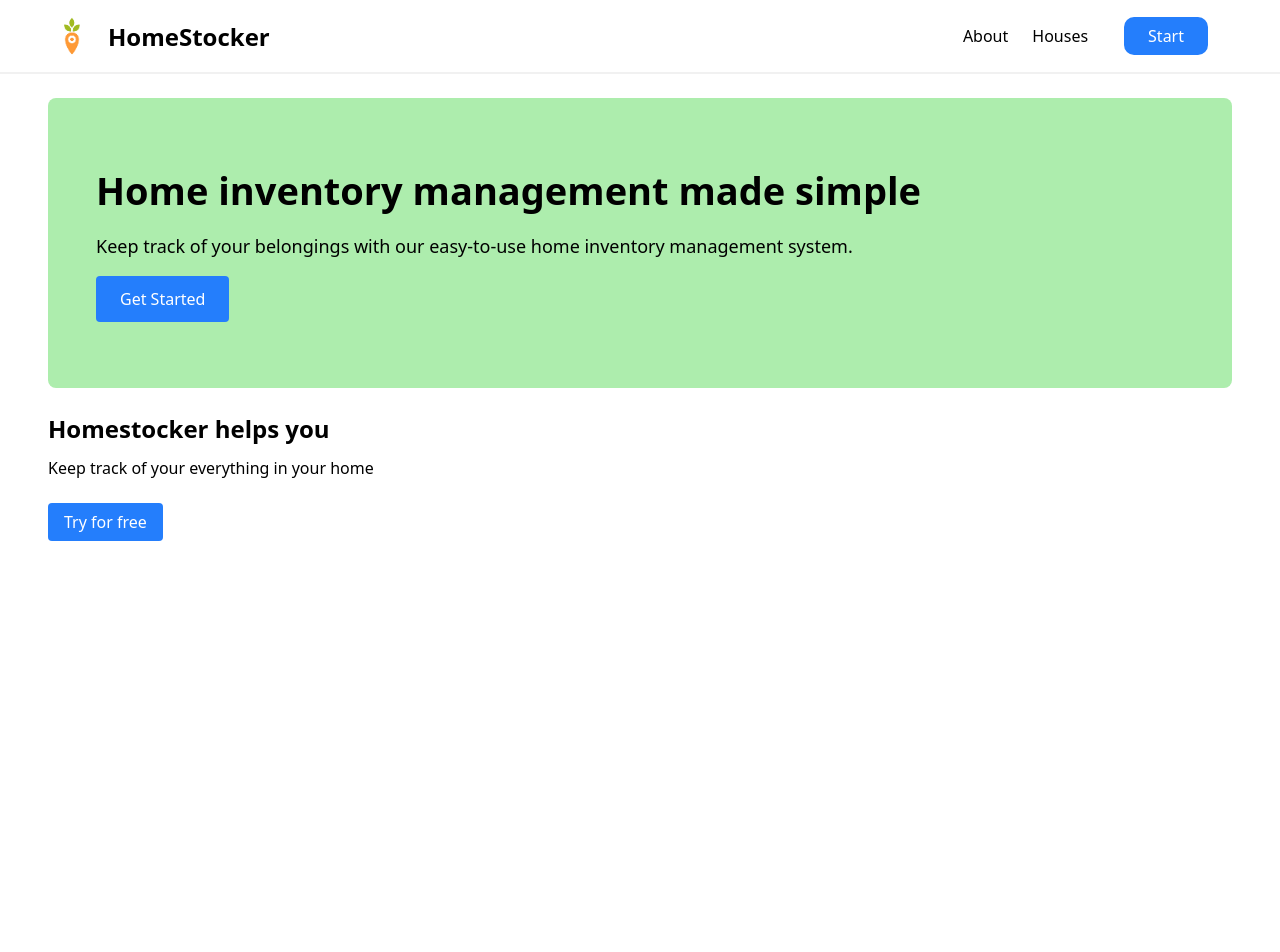
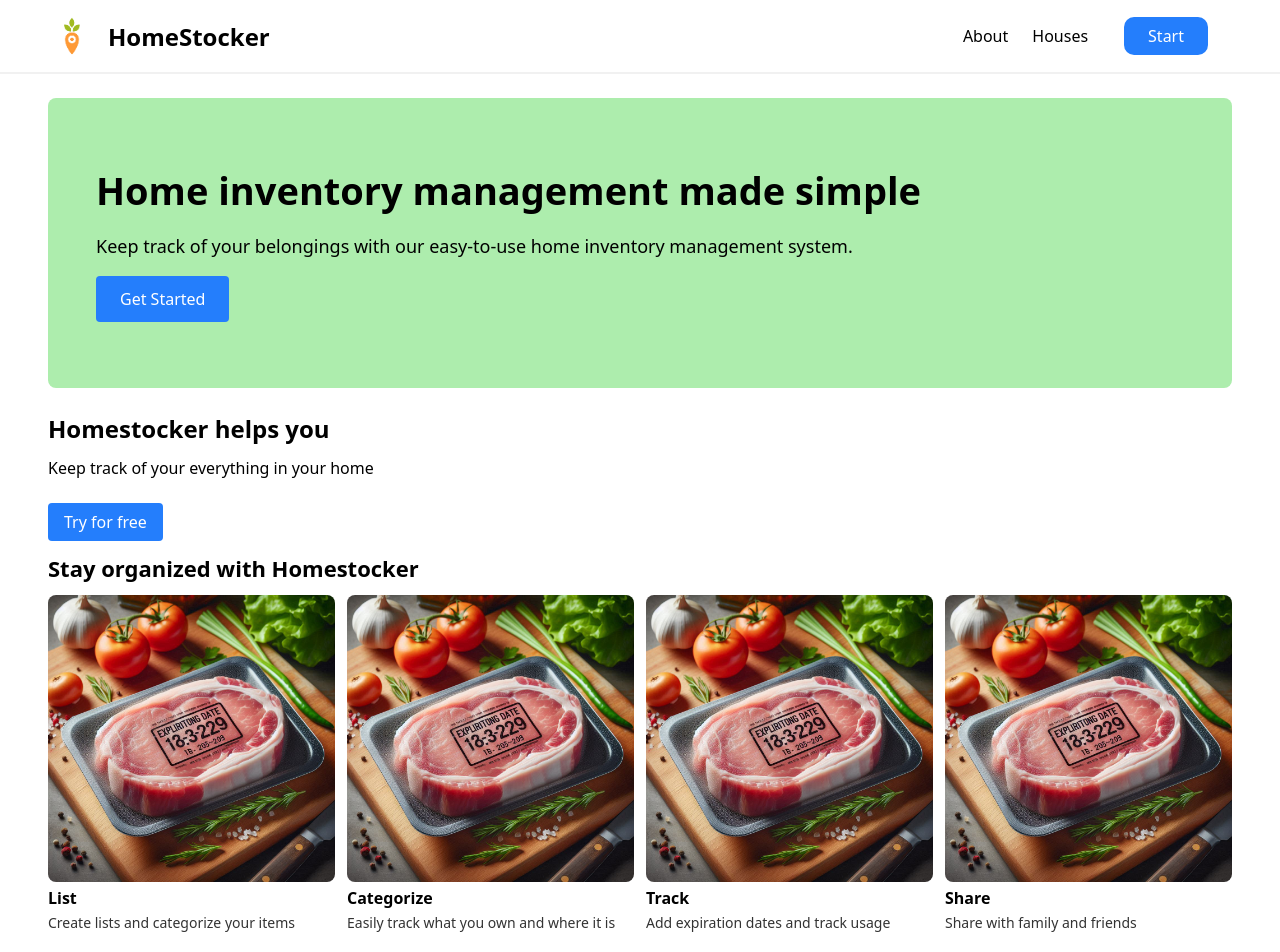
Before and after one commit to angelporlan/homestocker, an Angular app in the folder frontend/: page / in a window 1280 px wide. Shown: the top 952 px of the page. Before the commit the page ends 800 px from the top, so only its background shows below. Built offline with nearby package versions, Linux system fonts and the light colour scheme.

Commit message:
articles component of landing page finished

```diff
--- /dev/null
+++ b/frontend/src/app/components/landing-page/articles/articles.component.css
@@ -0,0 +1,42 @@
+img {
+    width: 100%;
+    border-radius: 8px;
+}
+
+section {
+    margin: 12px;
+}
+
+h4 {
+    font-size: 22px;
+}
+
+.articles {
+    display: grid;
+    grid-template-columns: 1fr;
+    gap: 12px;
+    grid-template-columns: repeat(auto-fit, minmax(150px, 1fr));
+    margin-top: 12px;
+}
+
+article h2 {
+    font-size: 16px;
+}
+
+article p {
+    font-size: 14px;
+    color: var(--gray-dark-color);
+    margin-top: 4px;
+}
+
+@media (min-width: 380px) {
+    section {
+        margin: 12px 24px;
+    }
+}
+
+@media (min-width: 600px) {
+    section {
+        margin: 12px 0;
+    }
+}
--- /dev/null
+++ b/frontend/src/app/components/landing-page/articles/articles.component.html
@@ -0,0 +1,25 @@
+<section>
+    <h4>Stay organized with Homestocker</h4>
+    <div class="articles">
+        <article>
+            <img src="../../../../assets/images/product1.jpg" alt="images">
+            <h2>List</h2>
+            <p>Create lists and categorize your items</p>
+        </article>
+        <article>
+            <img src="../../../../assets/images/product1.jpg" alt="images">
+            <h2>Categorize</h2>
+            <p>Easily track what you own and where it is</p>
+        </article>
+        <article>
+            <img src="../../../../assets/images/product1.jpg" alt="images">
+            <h2>Track</h2>
+            <p>Add expiration dates and track usage</p>
+        </article>
+        <article>
+            <img src="../../../../assets/images/product1.jpg" alt="images">
+            <h2>Share</h2>
+            <p>Share with family and friends</p>
+        </article>
+    </div>
+</section>
--- a/frontend/src/app/views/landing-page/landing-page.component.html
+++ b/frontend/src/app/views/landing-page/landing-page.component.html
@@ -3,4 +3,5 @@
 <main>
     <app-image-letters class="image-letters"></app-image-letters>
     <app-pre-article class="pre-article"></app-pre-article>
+    <app-articles class="articles"></app-articles>
 </main>
--- a/frontend/src/app/views/landing-page/landing-page.component.ts
+++ b/frontend/src/app/views/landing-page/landing-page.component.ts
@@ -3,11 +3,12 @@ import { NavbarComponent } from '../../components/navbar/navbar.component';
 import { DashboardComponent } from "../dashboard/dashboard.component";
 import { ImageLettersComponent } from '../../components/landing-page/image-letters/image-letters.component';
 import { PreArticleComponent } from '../../components/landing-page/pre-article/pre-article.component';
+import { ArticlesComponent } from '../../components/landing-page/articles/articles.component';
 
 @Component({
   selector: 'app-landing-page',
   standalone: true,
-  imports: [NavbarComponent, DashboardComponent, ImageLettersComponent, PreArticleComponent],
+  imports: [NavbarComponent, DashboardComponent, ImageLettersComponent, PreArticleComponent, ArticlesComponent],
   templateUrl: './landing-page.component.html',
   styleUrl: './landing-page.component.css'
 })
```
Also changed, not shown: frontend/src/app/components/landing-page/articles/articles.component.ts (added, +12 -0 lines).
